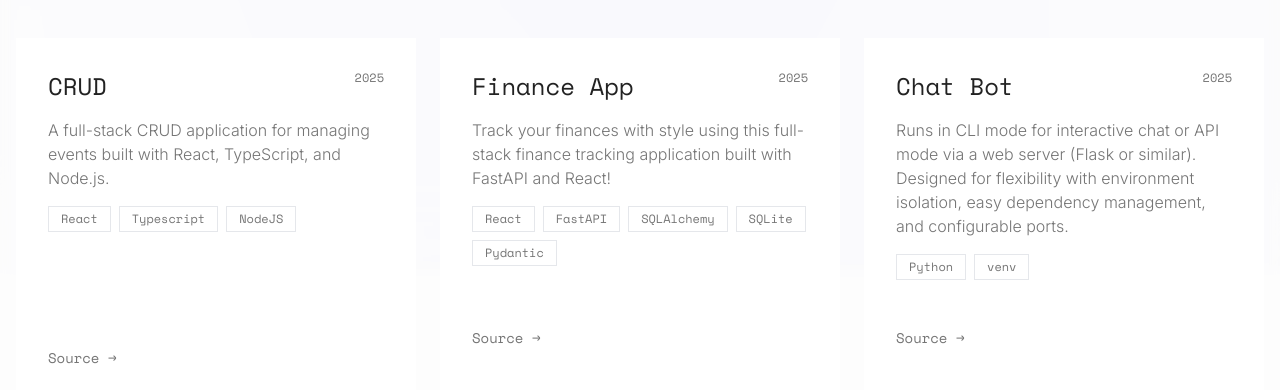
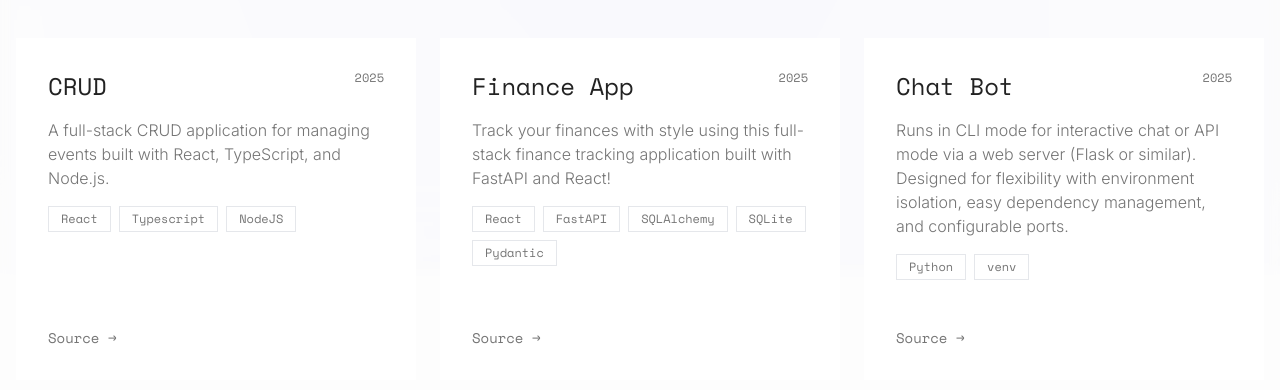
Before and after one commit to JowenskyNeard-EPS/Profile, a Next.js app: page / in a window 1280 px wide. Shown: the part 530-920 px from the top of the page. Built offline with nearby package versions, Linux system fonts and the light colour scheme.

Commit message:
nit on cta alignment

```diff
--- a/components/ProjectCard.tsx
+++ b/components/ProjectCard.tsx
@@ -15,7 +15,7 @@ const ProjectCard = ({ project, isFirstCard }: ProjectCardProps) => {
     >
       <div className="p-6 sm:p-8 bg-white dark:bg-awwwards-dark rounded-none overflow-hidden w-full max-w-[400px]">
         <div className="flex flex-col h-full">
-          <div className={`flex-grow ${isFirstCard ? 'min-h-[270px]' : 'min-h-[250px]'}`}>
+          <div className={`flex-grow ${isFirstCard ? 'min-h-[250px]' : 'min-h-[250px]'}`}>
             <div className="flex justify-between items-start mb-4">
               <h4 className="text-2xl font-mono text-primary dark:text-white">{project.title}</h4>
               <span className="text-xs font-mono text-secondary dark:text-gray-400">
```
